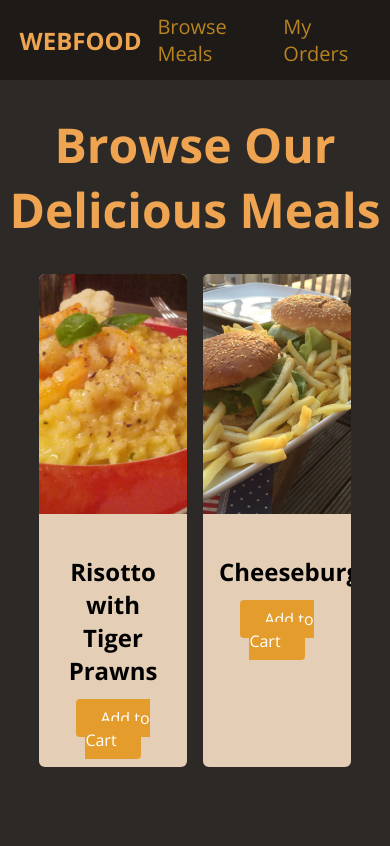
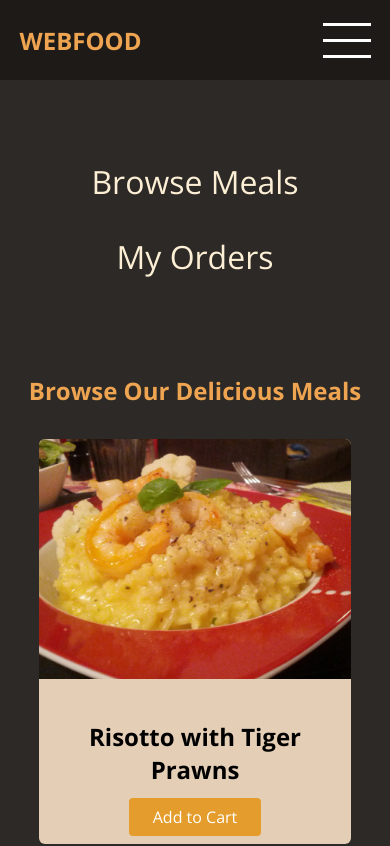
Before and after one commit to jcadena777/webfood-practice, a plain HTML site: page index.html in a window 390 px wide. Shown: the top 846 px of the page. Drawn offline with nearby package versions, Linux system fonts and the light colour scheme.

Commit message:
Media query added and hamburger & side-drawer created

```diff
--- a/index.html
+++ b/index.html
@@ -21,7 +21,20 @@
           <li><a href="">My Orders</a></li>
         </ul>
       </nav>
+      <a href="" class="menu-btn">
+        <span></span>
+        <span></span>
+        <span></span>
+      </a>
     </header>
+    <aside id="side-drawer">
+      <nav>
+        <ul>
+          <li><a href="">Browse Meals</a></li>
+          <li><a href="">My Orders</a></li>
+        </ul>
+      </nav>
+    </aside>
     <main>
       <h1>Browse Our Delicious Meals</h1>
       <section id="latest-products">
--- a/styles/styles.css
+++ b/styles/styles.css
@@ -24,6 +24,20 @@ a {
   text-transform: uppercase;
 }
 
+.menu-btn {
+  display: none;
+  flex-direction: column;
+  justify-content: space-around;
+  width: 3rem;
+  height: 3rem;
+}
+
+.menu-btn span {
+  width: 100%;
+  height: 3px;
+  background-color: white;
+}
+
 #main-header ul {
   list-style: none;
   display: flex;
@@ -42,6 +56,33 @@ a {
 
 #main-header nav a:hover {
   color: rgb(228, 163, 44);
+}
+
+/* #side-drawer {
+  width: 100%;
+  height: 100%;
+  background-color: rgb(29, 26, 27);
+  position: fixed;
+  top: 0;
+  left: 0;
+} */
+
+#side-drawer ul {
+  list-style: none;
+  margin: 0;
+  padding: 4rem 1rem;
+  display: flex;
+  flex-direction: column;
+  align-items: center;
+}
+
+#side-drawer ul li {
+  margin: 1rem 0;
+}
+
+#side-drawer a {
+  color: rgb(253, 239, 213);
+  font-size: 2rem;
 }
 
 main h1 {
@@ -91,3 +132,22 @@ main h1 {
 .btn:hover {
   background-color: rgb(221, 134, 34);
 }
+
+/*------- Media Queries start -------*/
+
+@media (max-width: 48rem) {
+  #main-header nav {
+    display: none;
+  }
+
+  .menu-btn {
+    display: flex;
+  }
+  main h1 {
+    font-size: 1.5rem;
+  }
+
+  #latest-products ul {
+    grid-template-columns: 100%;
+  }
+}
```
